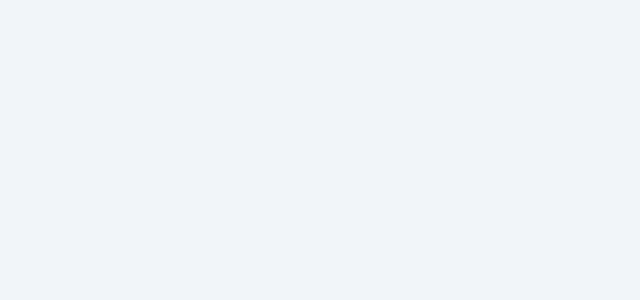
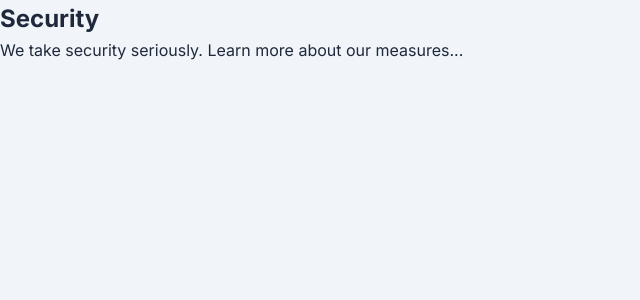
Before and after one commit to bhargav-vyas/Sky-Scheduler-Frontend, a React (Create React App) app: page /security in a window 1280 px wide. Before the commit this address had no page. Shown: the top 300 px of the page, without its empty margins (0-640 px from the left). Built offline with nearby package versions, Linux system fonts and the light colour scheme.

Commit message:
ading the termsand conduction pages

```diff
--- a/src/App.js
+++ b/src/App.js
@@ -1,18 +1,29 @@
 import React from 'react';
-import { BrowserRouter as Router, Route, Routes } from 'react-router-dom'; // Fixed typo
+import { BrowserRouter as Router, Route, Routes } from 'react-router-dom';
 import './App.css';
 import HomePage from './pages/HomePage';
 import FlightResults from './pages/FlightResults';
-import Paymentpage from './pages/PaymentPage';
+import PaymentPage from './pages/PaymentPage';
+
+import TermsOfService from './pages/TermsOfService';
+import PrivacyPolicy from './pages/PrivacyPolicy';
+
+import Security from './pages/Security';
 
 function App() {
   return (
     <Router>
+
       <Routes>
         <Route path="/" element={<HomePage />} />
         <Route path="/flights" element={<FlightResults />} />
-        <Route path="/payment" element={<Paymentpage />} />
+        <Route path="/payment" element={<PaymentPage />} />
+        <Route path="/terms" element={<TermsOfService />} />
+        <Route path="/privacy" element={<PrivacyPolicy />} />
+        {/* <Route path="/cookies" element={<CookiePolicy />} /> */}
+        <Route path="/security" element={<Security />} />
       </Routes>
+
     </Router>
   );
 }
--- /dev/null
+++ b/src/pages/Security.js
@@ -0,0 +1,12 @@
+import React from 'react';
+
+const Security = () => {
+    return (
+        <div className="page-container">
+            <h2>Security</h2>
+            <p>We take security seriously. Learn more about our measures...</p>
+        </div>
+    );
+};
+
+export default Security;
```
Also changed, not shown: src/pages/CookiesPolicy.js (added, +12 -0 lines), src/pages/PrivacyPolicy.js (renamed from src/Component/pages/PrivacyPolicy.js), src/pages/TermsOfService.js (renamed from src/Component/pages/TermsOfService.js).
